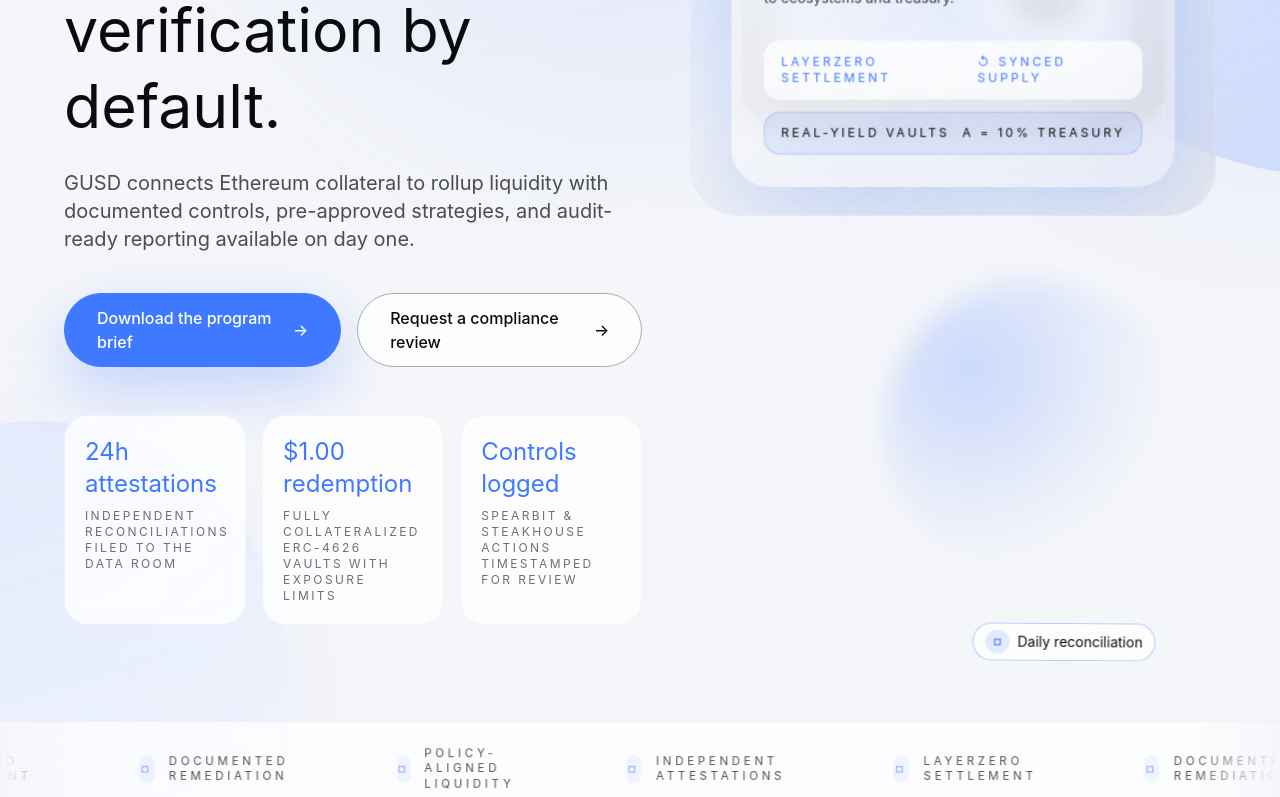
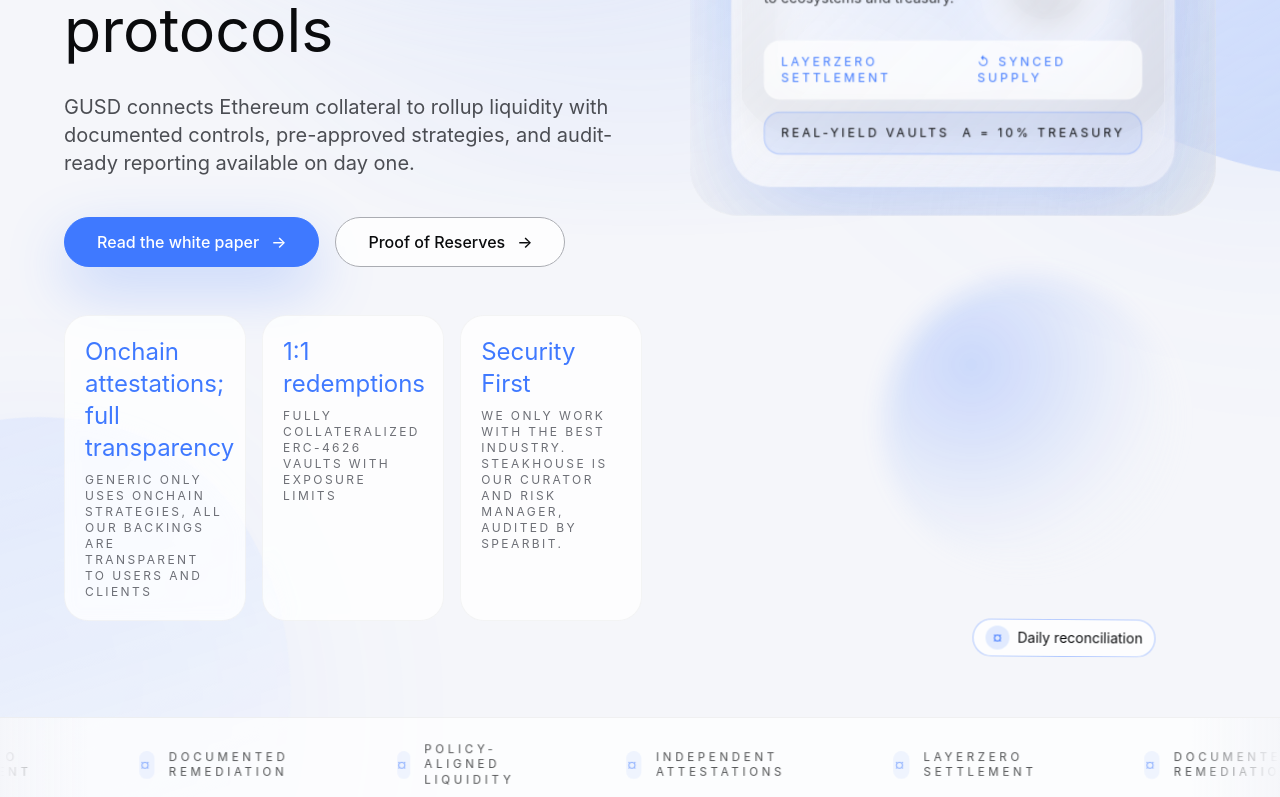
Before and after one commit to MetaFi-Labs/pre-landing, a Next.js app: page / in a window 1280 px wide. Shown: the part 472-1269 px from the top of the page. Built offline with nearby package versions, Linux system fonts and the light colour scheme.

Commit message:
copy: refresh hero messaging

```diff
--- a/app/layout.tsx
+++ b/app/layout.tsx
@@ -2,9 +2,9 @@ import type { Metadata } from "next";
 import "./globals.css";
 
 export const metadata: Metadata = {
-  title: "Generic USD • Unified Liquidity for Ethereum",
+  title: "Generic USD • The base asset for your chain",
   description:
-    "GUSD is the fully collateralized, real-yield stablecoin unifying liquidity across Ethereum and its rollups.",
+    "GUSD is the fully collateralized asset that brings yield and unifies liquidity for your chain",
 };
 
 export default function RootLayout({
--- a/app/page.tsx
+++ b/app/page.tsx
@@ -11,16 +11,17 @@ type TrustSignal = {
 
 const heroStats = [
   {
-    value: "24h attestations",
-    label: "Independent reconciliations filed to the data room",
+    value: "Onchain attestations; full transparency",
+    label: "Generic only uses onchain strategies, all our backings are transparent to users and clients",
   },
   {
-    value: "$1.00 redemption",
+    value: "1:1 redemptions",
     label: "Fully collateralized ERC-4626 vaults with exposure limits",
   },
   {
-    value: "Controls logged",
-    label: "Spearbit & Steakhouse actions timestamped for review",
+    value: "Security First",
+    label:
+      "We only work with the best industry. Steakhouse is our curator and risk manager, audited by Spearbit.",
   },
 ];
 
@@ -172,7 +173,7 @@ export default function Home() {
               </span>
             </div>
             <h1 className="font-display text-[2.6rem] leading-tight text-[#0A0B0D] sm:text-[3.2rem] lg:text-[3.8rem]">
-              Institutional USD rails with verification by default.
+              The base yield for networks and protocols
             </h1>
             <p className="mt-6 max-w-2xl text-lg text-[#393B40]/90 sm:text-xl">
               GUSD connects Ethereum collateral to rollup liquidity with documented controls, pre-approved strategies, and
@@ -185,14 +186,14 @@ export default function Home() {
                 rel="noreferrer"
                 className="group inline-flex items-center justify-center rounded-full border border-[#3F79FF] bg-[#3F79FF] px-8 py-3 text-base font-medium text-white shadow-[0_22px_60px_rgba(63,121,255,0.28)] transition hover:bg-[#3566d9]"
               >
-                <span>Download the program brief</span>
+                <span>Read the white paper</span>
                 <span className="ml-3 transition-transform group-hover:translate-x-1">→</span>
               </Link>
               <Link
                 href="mailto:partnerships@generic.money"
                 className="group inline-flex items-center justify-center rounded-full border border-[#AAACB2] bg-white/80 px-8 py-3 text-base font-medium text-[#0A0B0D] backdrop-blur transition hover:border-[#3F79FF]/60 hover:text-[#3F79FF]"
               >
-                <span>Request a compliance review</span>
+                <span>Proof of Reserves</span>
                 <span className="ml-3 transition-transform group-hover:translate-x-1">→</span>
               </Link>
             </div>
```
